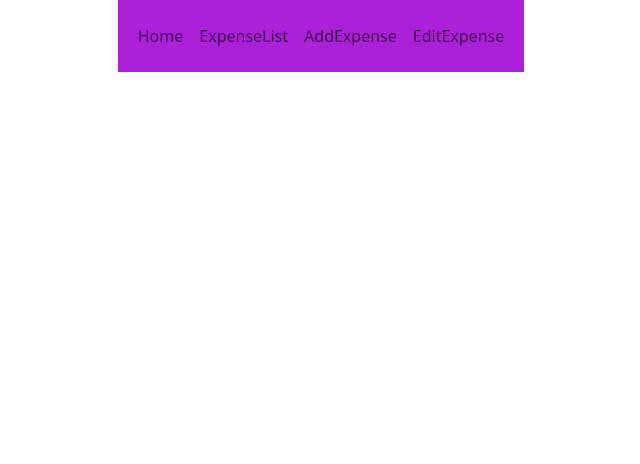
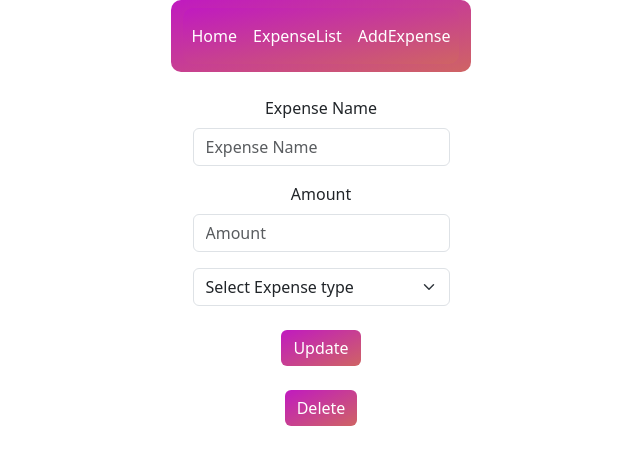
Before and after one commit to Andrew-Acin/msp3-exptracker-frontend, a React (Create React App) app: page /EditExpense/1 in a window 1280 px wide. Shown: the top 464 px of the page, without its empty margins (319-959 px from the left). Built offline with nearby package versions, Linux system fonts and the light colour scheme; no server answers; a web font is replaced by a local one.

Commit message:
added EditExpense and button functionallity to forms and list

```diff
--- a/src/App.css
+++ b/src/App.css
@@ -1,4 +1,5 @@
 .App {
+  /* background: linear-gradient(to bottom right, rgb(139, 6, 139), rgb(207, 100, 100)); */
   text-align: center;
   display: flex;
   flex-direction: column;
@@ -8,26 +9,57 @@
 
 
 .navbar {
-  background-color: #ad20d9;
+  background: linear-gradient(to bottom right, rgb(192, 26, 192), rgb(207, 100, 100));
   color: white;
+  border-radius: 10px;
 }
 
-#navbarNavAltMarkup {
-  color: white;
+.navbar-nav{
+  display: flex;
+  flex-direction: row;
+  justify-content: space-between;
 }
 
 .button {
-  background-color: #ad20d9;
+  background: linear-gradient(to bottom right, rgb(192, 26, 192), rgb(207, 100, 100));
   color: white;
+  border: none;
 }
 
 Link {
-  color: white;
+  color: white;  margin: 5px;
 }
 
 .Headers {
   font-family: "Abril Fatface", serif;
   font-weight: 400;
   font-style: normal;
-  color: #ad20d9;
+  background-image: linear-gradient(to right, rgb(192, 26, 192), rgb(207, 100, 100));
+  -webkit-background-clip: text;
+  background-clip: text;
+  color: transparent;
+  font-size: 48px;
 }
+
+.small-header {
+    font-family: "Abril Fatface", serif;
+    background-image: linear-gradient(to right, rgb(192, 26, 192), rgb(207, 100, 100));
+    -webkit-background-clip: text;
+    background-clip: text;
+    color: transparent;
+    font-size: 32px;
+}
+
+.edit-button {
+  background: linear-gradient(to bottom right, rgb(192, 26, 192), rgb(207, 100, 100));
+  color: white;
+  border: none;
+  border-radius: 20px;
+  font-size: 12px;
+}
+
+.Balance {
+  background: linear-gradient(to bottom right, rgb(192, 26, 192), rgb(207, 100, 100));
+  color: white;
+  border-radius: 20px;
+}
--- a/src/App.js
+++ b/src/App.js
@@ -16,7 +16,7 @@ function App() {
           <Route path="/" element={<Home />}/>
           <Route path="/ExpenseList" element={<ExpenseList />} />
           <Route path="/AddExpense" element={<AddExpense />} />
-          <Route path="/EditExpense" element={<EditExpense />} />
+          <Route path="/EditExpense/:id" element={<EditExpense />} />
         </Routes>
       </div>
     </Router>
--- a/src/components/AddExpense.js
+++ b/src/components/AddExpense.js
@@ -1,11 +1,14 @@
 import React, { useState } from 'react';
 import Button from 'react-bootstrap/Button';
+import { useNavigate } from 'react-router-dom';
 import Form from 'react-bootstrap/Form';
 
 function AddExpense() {
     const [expenseName, setExpenseName] = useState('');
     const [amount, setAmount] = useState('');
     const [expenseType, setExpenseType] = useState('');
+    const navigate = useNavigate();
+
 
     const handleSubmit = (event) => {
         event.preventDefault();
@@ -28,10 +31,11 @@ function AddExpense() {
         })
         .then(response => response.json())
         .then(data => {
-            console.log('Success:', data);
-            setExpenseName('');
-            setAmount('');
+            console.log('Success:', data)
+            setExpenseName('')
+            setAmount('')
             setExpenseType('');
+            navigate('/ExpenseList')
         })
         .catch((error) => {
             console.error('Error:', error);
--- a/src/components/EditExpense.js
+++ b/src/components/EditExpense.js
@@ -1,12 +1,110 @@
-
+import React, { useEffect, useState } from 'react';
+import { useParams, useNavigate } from 'react-router-dom';
+import Button from 'react-bootstrap/Button';
+import Form from 'react-bootstrap/Form';
 
 function EditExpense() {
+    const { id } = useParams();
+    const navigate = useNavigate();
+    const [expense, setExpense] = useState({
+        expense: '',
+        amount: '',
+        type: ''
+    });
+
+    useEffect(() => {
+        fetch(`http://localhost:3001/expenses/${id}`)
+            .then(response => response.json())
+            .then(data => setExpense(data))
+            .catch(error => console.error("There was an error fetching the expense!", error));
+    }, [id]);
+
+    const handleSubmit = (event) => {
+        event.preventDefault();
+        fetch(`http://localhost:3001/expenses/${id}`, {
+            method: 'PUT',
+            headers: {
+                'Content-Type': 'application/json'
+            },
+            body: JSON.stringify(expense)
+        })
+        .then(response => response.json())
+        .then(data => {
+            console.log('Success:', data);
+            navigate('/ExpenseList');
+        })
+        .catch(error => console.error('Error:', error));
+    };
+
+    const handleChange = (event) => {
+        const { name, value } = event.target;
+        setExpense(prevExpense => ({
+            ...prevExpense,
+            [name]: value
+        }));
+    };
+
+    const handleDelete = (id) => {
+        fetch(`http://localhost:3001/expenses/${id}`, {
+            method: 'DELETE'
+        })
+        .then(response => response.json())
+        .then(data => {
+            console.log('Deleted:', data)
+            navigate('/ExpenseList')
+        })
+        .catch(error => console.error('Error:', error))
+    }
+
     return (
-        <div>
+        <Form onSubmit={handleSubmit}>
             <br />
-            <p>I wonder if we should just edit expenses from the expense list</p>
-        </div>
-    )
+            <Form.Group className="mb-3">
+                <Form.Label>Expense Name</Form.Label>
+                <Form.Control
+                    type="text"
+                    placeholder="Expense Name"
+                    name="expense"
+                    value={expense.expense}
+                    onChange={handleChange}
+                />
+            </Form.Group>
+            <Form.Group className="mb-3">
+                <Form.Label>Amount</Form.Label>
+                <Form.Control
+                    type="number"
+                    placeholder="Amount"
+                    name="amount"
+                    value={expense.amount}
+                    onChange={handleChange}
+                />
+            </Form.Group>
+            <Form.Select
+                aria-label="Select Expense Type"
+                name="type"
+                value={expense.type}
+                onChange={handleChange}
+            >
+                <option value="">Select Expense type</option>
+                <option value="Mortgage/Rent">Mortgage/Rent</option>
+                <option value="Utilities">Utilities</option>
+                <option value="Groceries">Groceries</option>
+                <option value="Car">Car</option>
+                <option value="Health">Health</option>
+                <option value="Misc">Misc</option>
+                <option value="Entertainment">Entertainment</option>
+            </Form.Select>
+            <br />
+            <Button className='button' type="submit">
+                Update
+            </Button>
+            <br/>
+            <br/>
+            <Button className='button' onClick={() => handleDelete(expense.id)}>
+                Delete
+            </Button>
+        </Form>
+    );
 }
 
-export default EditExpense
+export default EditExpense;
--- a/src/components/Expbar.js
+++ b/src/components/Expbar.js
@@ -7,10 +7,10 @@ function Navbar() {
             <div className="container-fluid">
                 <div className="navbar" id="navbarNavAltMarkup">
                     <div className="navbar-nav">
-                        <Link className="nav-link" to="/">Home</Link>
-                        <Link className="nav-link" to="./ExpenseList">ExpenseList</Link>
-                        <Link className="nav-link" to="./AddExpense">AddExpense</Link>
-                        <Link className="nav-link" to="./EditExpense">EditExpense</Link>
+                        <Link className="nav-link text-white" to="/">Home</Link>
+                        <Link className="nav-link text-white" to="./ExpenseList">ExpenseList</Link>
+                        <Link className="nav-link text-white" to="./AddExpense">AddExpense</Link>
+                        {/* <Link className="nav-link text-white" to="./EditExpense">EditExpense</Link> */}
                     </div>
                 </div>
             </div>
--- a/src/components/ExpenseList.js
+++ b/src/components/ExpenseList.js
@@ -1,4 +1,6 @@
 import React, { useEffect, useState } from 'react';
+import { Link } from 'react-router-dom';
+import { Button } from 'react-bootstrap';
 
 function ExpenseList() {
   const [expenses, setExpenses] = useState([]);
@@ -16,11 +18,16 @@ function ExpenseList() {
 
   return (
     <div>
-      <h2>Expense List</h2>
+      <h2 className='small-header'>Expense List</h2>
       <ul>
         {expenses.map(expense => (
           <li key={expense.id}>
             {expense.expense}: ${expense.amount} ({expense.type})
+             <Link to={`/EditExpense/${expense.id}`}>
+                            <Button variant="warning" size="sm" className="ms-2 button">
+                                Edit
+                            </Button>
+                        </Link>
           </li>
         ))}
       </ul>
--- a/src/components/Home.js
+++ b/src/components/Home.js
@@ -16,8 +16,8 @@ function Home() {
       <br />
       <h1 className='Headers'>EXP</h1>
       {balance ? (
-        <div>
-          <h2>Account Balance</h2>
+        <div className='Balance'>
+          <h2>Bank Account Balance</h2>
           <p>Account Number: {balance.accountNumber}</p>
           <p>Balance: ${balance.balance.toFixed(2)}</p>
           <p>Currency: {balance.currency}</p>
```
Also changed, not shown: 1 other file (tests, documents, lock files or other folders).
